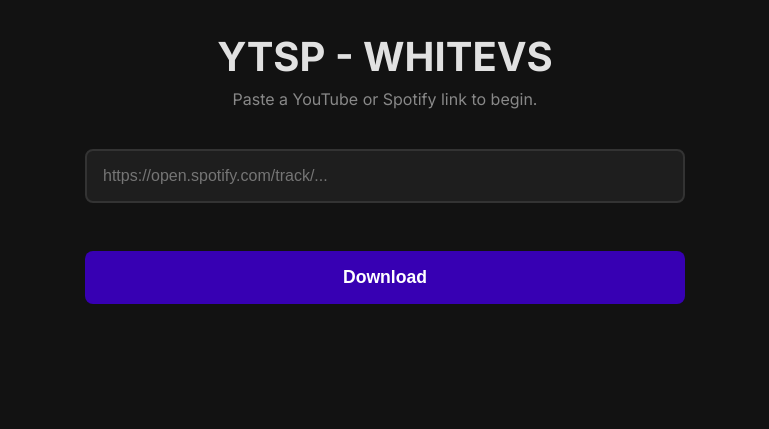
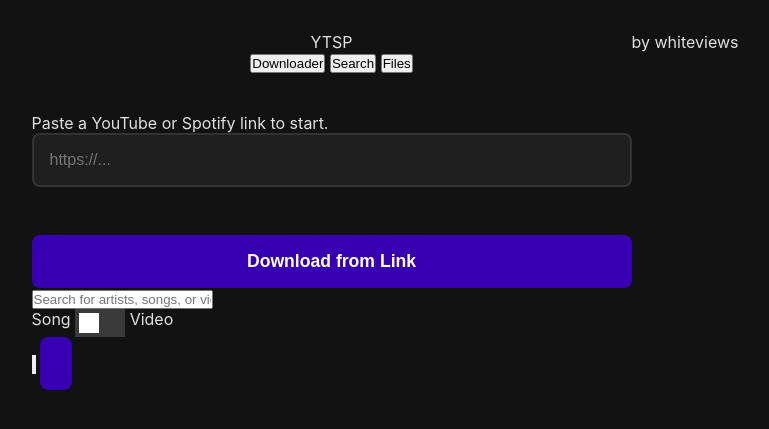
Before and after one commit to whiteviews/YTSP, a Flask app: page / in a window 1280 px wide. Shown: the top 429 px of the page, without its empty margins (255-1024 px from the left). Run offline with Flask 3, Linux system fonts and the light colour scheme; parts of the project's set-up code (start-up, migrations or seed data) failed here and were passed over.

Commit message:
Update index.html

```diff
--- a/templates/index.html
+++ b/templates/index.html
@@ -4,109 +4,87 @@
 <head>
     <meta charset="UTF-8">
     <meta name="viewport" content="width=device-width, initial-scale=1.0">
-    <title>Sleek YT Downloader</title>
+    <title>YTSP</title>
     <link rel="stylesheet" href="{{ url_for('static', filename='style.css') }}">
     <link rel="preconnect" href="https://fonts.googleapis.com">
     <link rel="preconnect" href="https://fonts.gstatic.com" crossorigin>
-    <link href="https://fonts.googleapis.com/css2?family=Inter:wght@400;500;700&display=swap" rel="stylesheet">
+    <link href="https://fonts.googleapis.com/css2?family=Sora:wght@400;600;700&display=swap" rel="stylesheet">
 </head>
 <body>
     <div class="container">
         <header>
-            <h1>YTSP - WHITEVS</h1>
-            <p>Paste a YouTube or Spotify link to begin.</p>
+            <div class="logo">YTSP</div>
+            <nav class="tabs">
+                <button class="tab-button active" data-view="downloader-view">Downloader</button>
+                <button class="tab-button" data-view="search-view">Search</button>
+                <button class="tab-button" data-view="files-view">Files</button>
+            </nav>
         </header>
-
         <main>
+            <!-- Downloader View -->
+            <div id="downloader-view" class="view active">
+                 <p class="view-description">Paste a YouTube or Spotify link to start.</p>
                 <form id="download-form">
-                <input type="text" id="url-input" placeholder="https://open.spotify.com/track/..." autocomplete="off">
-
+                    <input type="text" id="url-input" placeholder="https://..." autocomplete="off">
                     <div id="options-container">
-                    <!-- YouTube Music & Spotify Options (hidden by default) -->
-                    <div id="music-options" class="options-panel hidden">
-                        <div class="option-group">
-                            <label for="music-format">Format</label>
-                            <select id="music-format">
-                                <option value="flac">FLAC</option>
-                                <option value="mp3">MP3</option>
-                                <option value="m4a">M4A</option>
-                                <option value="wav">WAV</option>
-                                <option value="opus">Opus</option>
-                            </select>
+                        <div id="music-options" class="hidden"></div>
+                        <div id="video-options" class="hidden"></div>
                     </div>
-                        <div class="option-group">
-                            <label for="audio-quality">Audio Quality</label>
-                            <select id="audio-quality">
-                                <option value="0">0 (Best)</option>
-                                <option value="1">1</option>
-                                <option value="2">2</option>
-                                <option value="3">3</option>
-                                <option value="4">4</option>
-                                <option value="5">5 (Default)</option>
-                                <option value="6">6</option>
-                                <option value="7">7</option>
-                                <option value="8">8</option>
-                                <option value="9">9 (Worst)</option>
-                            </select>
+                    <button type="submit" id="download-button" class="action-button">
+                        <div class="progress-bar"></div>
+                        <span>Download from Link</span>
+                    </button>
+                </form>
             </div>
-                        <div class="option-group toggle-group">
-                            <label for="metadata-toggle" class="toggle-label">Embed Metadata</label>
-                            <label class="switch">
-                                <input type="checkbox" id="metadata-toggle" checked>
-                                <span class="slider round"></span>
-                            </label>
+            <!-- Search View -->
+            <div id="search-view" class="view">
+                 <form id="search-form">
+                    <div class="search-bar-wrapper">
+                        <input type="text" id="search-input" placeholder="Search for artists, songs, or videos..." autocomplete="off">
+                        <div class="search-controls">
+                            <div class="search-type-slider">
+                                <span>Song</span>
+                                <label class="switch"><input type="checkbox" id="search-type-toggle"><span class="slider"></span></label>
+                                <span>Video</span>
                             </div>
-                         <div class="option-group toggle-group">
-                            <label for="thumbnail-toggle" class="toggle-label">Embed Thumbnail</label>
-                            <label class="switch">
-                                <input type="checkbox" id="thumbnail-toggle" checked>
-                                <span class="slider round"></span>
-                            </label>
+                            <button type="button" id="search-settings-btn" class="icon-btn" title="Search Settings">
+                                <svg xmlns="http://www.w3.org/2000/svg" viewBox="0 0 24 24" fill="currentColor"><path d="M19.95 12.35a8 8 0 0 1-1.19 2.48l2.3 1.33a1 1 0 0 1-1 1.73l-2.3-1.33a8 8 0 0 1-11.52 0l-2.3 1.33a1 1 0 0 1-1-1.73l2.3-1.33a8 8 0 0 1-1.19-2.48L2 12l2.35-.35a8 8 0 0 1 1.19-2.48L3.25 7.84a1 1 0 0 1 1-1.73l2.3 1.33a8 8 0 0 1 11.52 0l2.3-1.33a1 1 0 0 1 1 1.73l-2.3 1.33a8 8 0 0 1 1.19 2.48L22 12l-2.05.35zM12 15a3 3 0 1 0 0-6 3 3 0 0 0 0 6z"/></svg>
+                            </button>
+                            <button type="submit" id="search-submit-btn" class="icon-btn" title="Search">
+                                <svg xmlns="http://www.w3.org/2000/svg" viewBox="0 0 24 24" fill="currentColor"><path d="M10 18a8 8 0 1 1 0-16 8 8 0 0 1 0 16zm-5.3-3.9a6 6 0 1 0 7.8-7.8 6 6 0 0 0-7.8 7.8zm11.2 1.4a1 1 0 0 1 1.4-1.4l3.1 3.1a1 1 0 0 1-1.4 1.4l-3.1-3.1z"/></svg>
+                            </button>
                         </div>
                     </div>
-
-                    <!-- YouTube Video Options (hidden by default) -->
-                    <div id="video-options" class="options-panel hidden">
-                        <div class="option-group">
-                            <label for="video-format">Format</label>
-                            <select id="video-format">
-                                <option value="mp4">MP4</option>
-                                <option value="mkv">MKV</option>
-                                <option value="webm">WebM</option>
-                            </select>
+                 </form>
+                 <div id="search-results-container" class="results-grid"></div>
+                 <div id="search-pagination" class="pagination"></div>
             </div>
-                        <div class="option-group">
-                            <label for="resolution">Resolution</label>
-                            <select id="resolution">
-                                <option value="2160">4K (2160p)</option>
-                                <option value="1440">1440p</option>
-                                <option value="1080">1080p (HD)</option>
-                                <option value="720">720p (HD)</option>
-                                <option value="480">480p</option>
-                                <option value="360">360p</option>
-                            </select>
+            <!-- Files View -->
+            <div id="files-view" class="view">
+                <div id="file-browser-container" class="results-grid"></div>
             </div>
-                        <div class="option-group toggle-group">
-                            <label for="audio-toggle" class="toggle-label">Include Audio</label>
-                            <label class="switch">
-                                <input type="checkbox" id="audio-toggle" checked>
-                                <span class="slider round"></span>
-                            </label>
+            <div id="status-area"><p id="status-message"></p></div>
+        </main>
+    </div>
+    <!-- Context Menu -->
+    <div id="context-menu" class="hidden">
+        <div class="context-menu-item" id="context-download">Download</div>
+        <div class="context-menu-item" id="context-delete">Delete</div>
+    </div>
+    <!-- Settings Modal -->
+    <div id="settings-overlay" class="hidden">
+        <div id="settings-modal">
+            <h2>Download Settings</h2>
+            <nav class="tabs" id="settings-tabs">
+                <button class="settings-tab-button active" data-view="song-settings-view">Song</button>
+                <button class="settings-tab-button" data-view="video-settings-view">Video</button>
+            </nav>
+            <div id="song-settings-view" class="view active"></div>
+            <div id="video-settings-view" class="view"></div>
+            <button id="settings-close-btn" class="action-button">Save & Close</button>
         </div>
     </div>
-                </div>
-
-                <button type="submit" id="download-button">Download</button>
-            </form>
-
-            <div id="status-area">
-                <div id="loader" class="hidden"></div>
-                <p id="status-message"></p>
-                <a href="#" id="download-link" class="hidden"></a>
-            </div>
-        </main>
-    </div>
-
+    <div class="watermark">by whiteviews</div>
     <script src="{{ url_for('static', filename='script.js') }}"></script>
 </body>
 </html>
```
Lines whose indentation alone changed are shown as unchanged.
